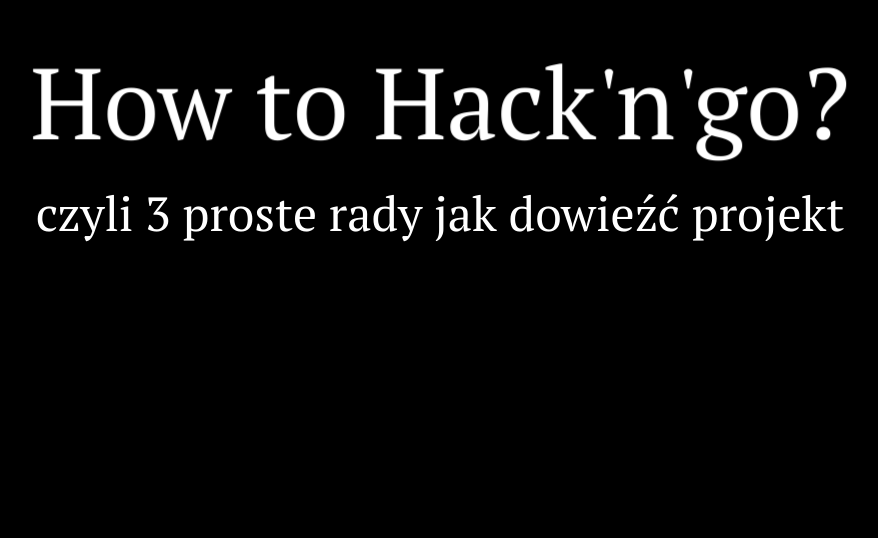
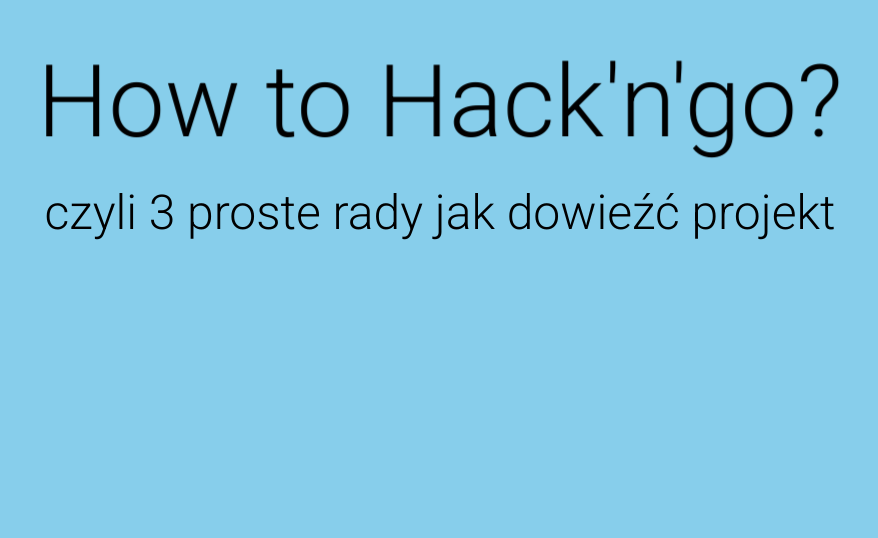
Before and after one commit to krzysztofstudniarek/hackngo, a plain HTML site: page index.html in a window 1280 px wide. Shown: the part 262-800 px from the top of the page, without its empty margins (200-1078 px from the left). Drawn offline with Linux system fonts and the light colour scheme.

Commit message:
design change

```diff
--- a/css/impress-demo.css
+++ b/css/impress.css
@@ -47,11 +47,11 @@ table {
 }
 
 body {
-    font-family: 'PT Sans', sans-serif;
-	color: white;
+	font-family: 'Roboto', sans-serif;
+	color: black;
     min-height: 740px;
 
-    background: rgb(0, 0, 0);
+    background: rgb(135,206,235);
 }
 
 b, strong { font-weight: bold }
@@ -79,7 +79,6 @@ a:focus {
 }
 
 .fallback-message {
-    font-family: sans-serif;
     line-height: 1.3;
 
     width: 780px;
@@ -112,7 +111,6 @@ a:focus {
     -o-box-sizing:      border-box;
     box-sizing:         border-box;
 
-    font-family: 'PT Serif', georgia, serif;
     font-size: 48px;
     line-height: 1.5;
 
@@ -153,7 +151,6 @@ a:focus {
     color: rgb(102, 102, 102);
     text-shadow: 0 2px 2px rgba(0, 0, 0, .1);
 
-    font-family: 'Open Sans', Arial, sans-serif;
     font-size: 30px;
     line-height: 36px;
     letter-spacing: -1px;
--- a/index.html
+++ b/index.html
@@ -12,10 +12,8 @@
 
     <link href="http://fonts.googleapis.com/css?family=Open+Sans:regular,semibold,italic,italicsemibold|PT+Sans:400,700,400italic,700italic|PT+Serif:400,700,400italic,700italic" rel="stylesheet" />
 
-    <link href="css/impress-demo.css" rel="stylesheet" />
-
-    <link rel="shortcut icon" href="favicon.png" />
-    <link rel="apple-touch-icon" href="apple-touch-icon.png" />
+    <link href="css/impress.css" rel="stylesheet" />
+	<link href="https://fonts.googleapis.com/css?family=Roboto:300" rel="stylesheet">
 
 </head>
 
```
